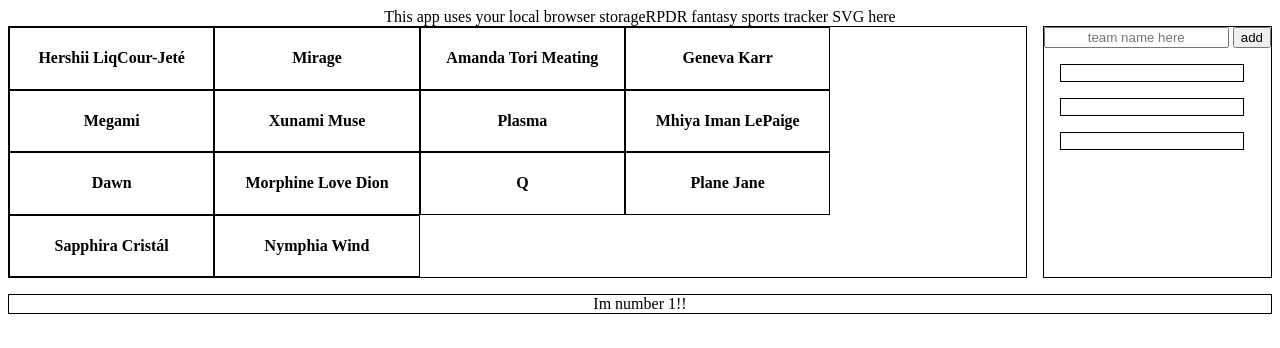
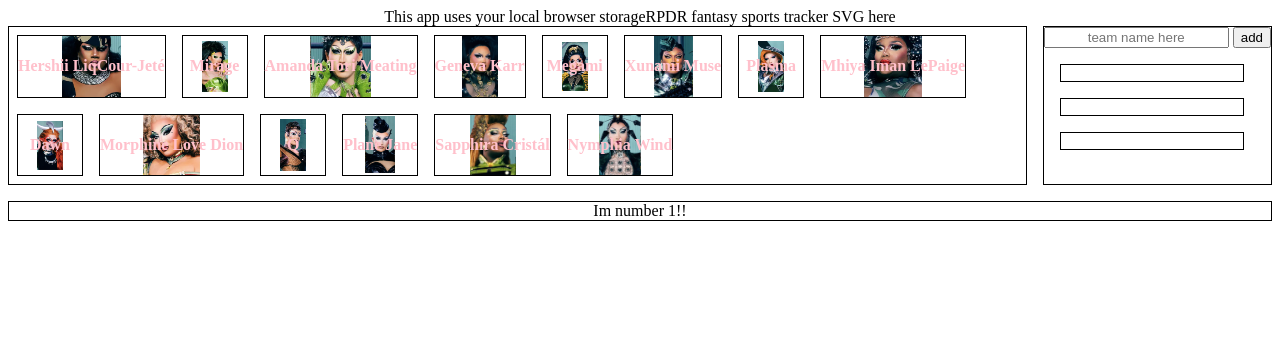
Before and after one commit to Garrett-CM/drag-league, a plain HTML site: page index.html in a window 1280 px wide. Drawn offline with Linux system fonts and the light colour scheme.

Commit message:
assets and card creations

```diff
--- a/app.js
+++ b/app.js
@@ -1,20 +1,20 @@
 
 // current db, oof size small
 const Queen_list = [
-    {name: 'Nymphia Wind', img:'./assets/images/Nymphia_Wind.png', wins: 4},
-    {name: 'Sapphira Cristál', img:'./assets/images/Sapphira_Cristal.png', wins: 4},
-    {name: 'Plane Jane', img:'./assets/images/Plane_Jane.png', wins: 4},
-    {name: 'Q', img:'Q.png', wins: 2},
-    {name: 'Morphine Love Dion', img:'./assets/images/Morphine_Love_Dion.png', wins: 1},
-    {name: 'Dawn', img:'./assets/images/Dawn.png', wins: 0},
-    {name: 'Mhiya Iman LePaige', img:'./assets/images/Mhiya_Iman_LePaige.png', wins: 1},
-    {name: 'Plasma', img:'./assets/images/Plasma.png', wins: 2},
-    {name: 'Xunami Muse', img:'./assets/images/Xunami_Muse.png', wins: 0},
-    {name: 'Megami', img:'./assets/images/Megami.png', wins: 1},
-    {name: 'Geneva Karr', img:'./assets/images/Geneva_Karr.png', wins: 1},
-    {name: 'Amanda Tori Meating', img:'./assets/images/Amanda_Tori_Meating.png', wins: 0},
-    {name: 'Mirage', img:'./assets/images/Mirage.png', wins: 0},
-    {name: 'Hershii LiqCour-Jeté', img:'./assets/images/Hershii_LiqCour_Jete.png', wins: 0}
+    {name: 'Nymphia Wind', img:'./assets/Nymphia_Wind.png', wins: 4},
+    {name: 'Sapphira Cristál', img:'./assets/Sapphira_Cristal.png', wins: 4},
+    {name: 'Plane Jane', img:'./assets/Plane_Jane.png', wins: 4},
+    {name: 'Q', img:'./assets/Q.png', wins: 2},
+    {name: 'Morphine Love Dion', img:'./assets/Morphine_Love_Dion.png', wins: 1},
+    {name: 'Dawn', img:'./assets/Dawn.png', wins: 0},
+    {name: 'Mhiya Iman LePaige', img:'./assets/Mhiya_Iman_LePaige.png', wins: 1},
+    {name: 'Plasma', img:'./assets/Plasma.png', wins: 2},
+    {name: 'Xunami Muse', img:'./assets/Xunami_Muse.png', wins: 0},
+    {name: 'Megami', img:'./assets/Megami.png', wins: 1},
+    {name: 'Geneva Karr', img:'./assets/Geneva_Karr.png', wins: 1},
+    {name: 'Amanda Tori Meating', img:'./assets/Amanda_Tori_Meating.png', wins: 0},
+    {name: 'Mirage', img:'./assets/Mirage.png', wins: 0},
+    {name: 'Hershii LiqCour-Jeté', img:'./assets/Hershii_LiqCour_Jete.png', wins: 0}
 ];
 
 
@@ -31,6 +31,9 @@ Queen_list.forEach((queen)=>{
     let card = document.createElement('div');
     card.setAttribute('class', 'queenCard');
     card.setAttribute('id', queen.name);
+    card.style.backgroundImage = `url(${queen.img})`;
+    // card.style.backgroundSize = 'cover';
+    // card.style.backgroundPosition = 'center';
     card.innerHTML = `<h4>${queen.name}</h4>` //add images next
     queenGallary.prepend(card)
 })
--- a/styles.css
+++ b/styles.css
@@ -28,9 +28,14 @@ main{
 
 .queenCard{
     border: 1px solid black;
-    width: 20%;
-    min-width: 10%;
+    min-width: 4rem;
+    margin: .5rem;
+    background-repeat: no-repeat;
+    background-size: 40%;
+    background-position: center;
+    color: pink;
 }
+
 
 #teamSection{
     grid-column: 2 / 3;
```
Also changed, not shown: assets/Amanda_Tori_Meating.png (added), assets/Dawn.png (added), assets/Geneva_Karr.png (added), assets/Hershii_LiqCour_Jete.png (added), assets/Megami.png (added), assets/Mhiya_Iman_LePaige.png (added), assets/Mirage.png (added), assets/Morphine_Love_Dion.png (added), assets/Nymphia_Wind.png (added), assets/Plane_Jane.png (added), assets/Plasma.png (added), assets/Q.png (added), assets/Sapphira_Cristal.png (added), assets/Xunami_Muse.png (added), 2 more files.
